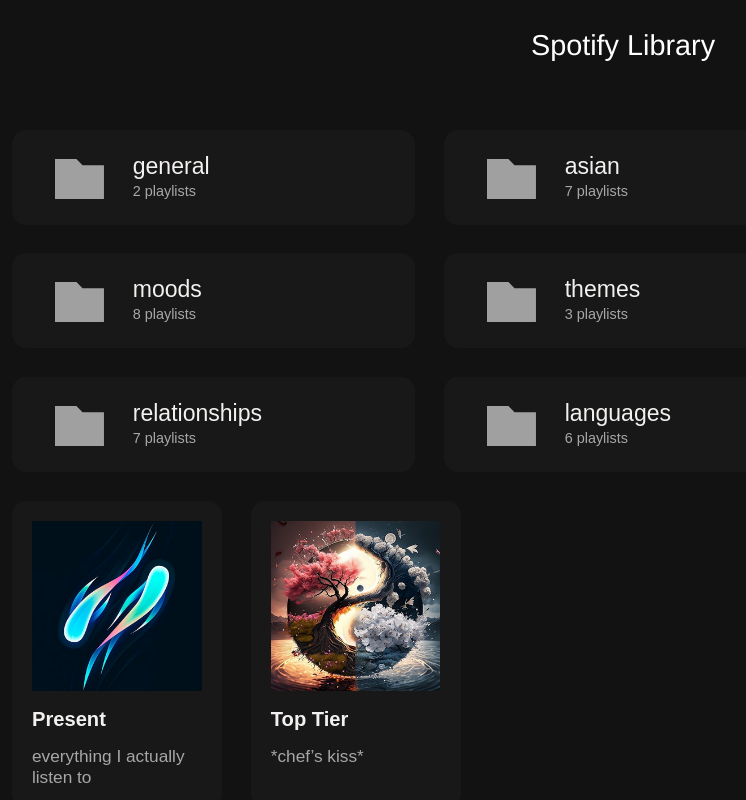
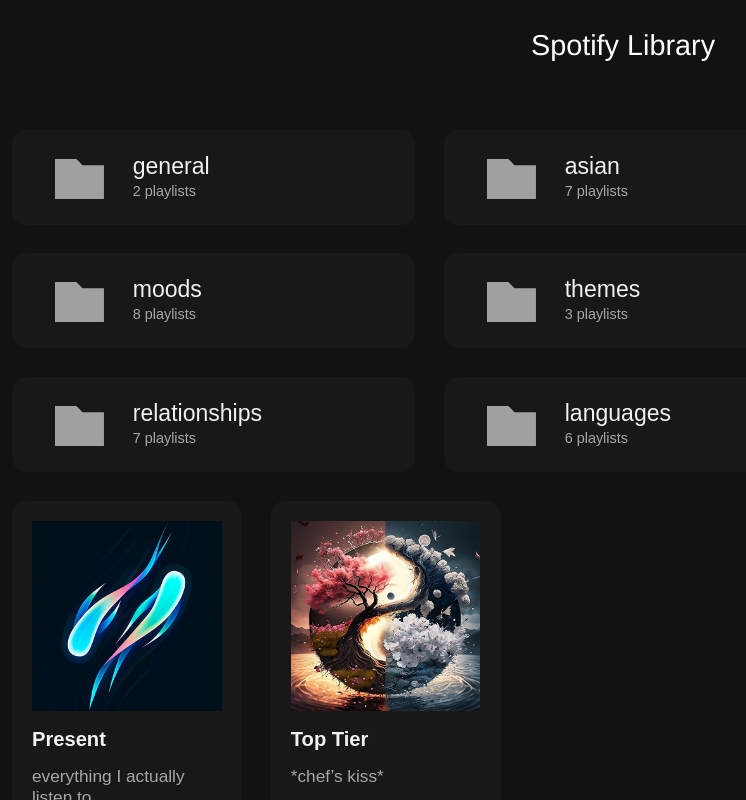
Before and after one commit to andrewkdinh/spotify.andrewkdinh.com, a plain HTML site: page index.html in a window 1280 px wide. Shown: the whole page, without its empty margins (17-763 px from the left). Drawn offline with Linux system fonts and the light colour scheme.

Commit message:
Change max-width for playlists

```diff
--- a/css/general.css
+++ b/css/general.css
@@ -214,7 +214,7 @@ SPOTIFY
 
 .spotify-playlist {
     width: 8rem;
-    max-width: 210px;
+    max-width: 230px;
     padding: 0.7rem;
     border-radius: 0.5rem;
 
```
